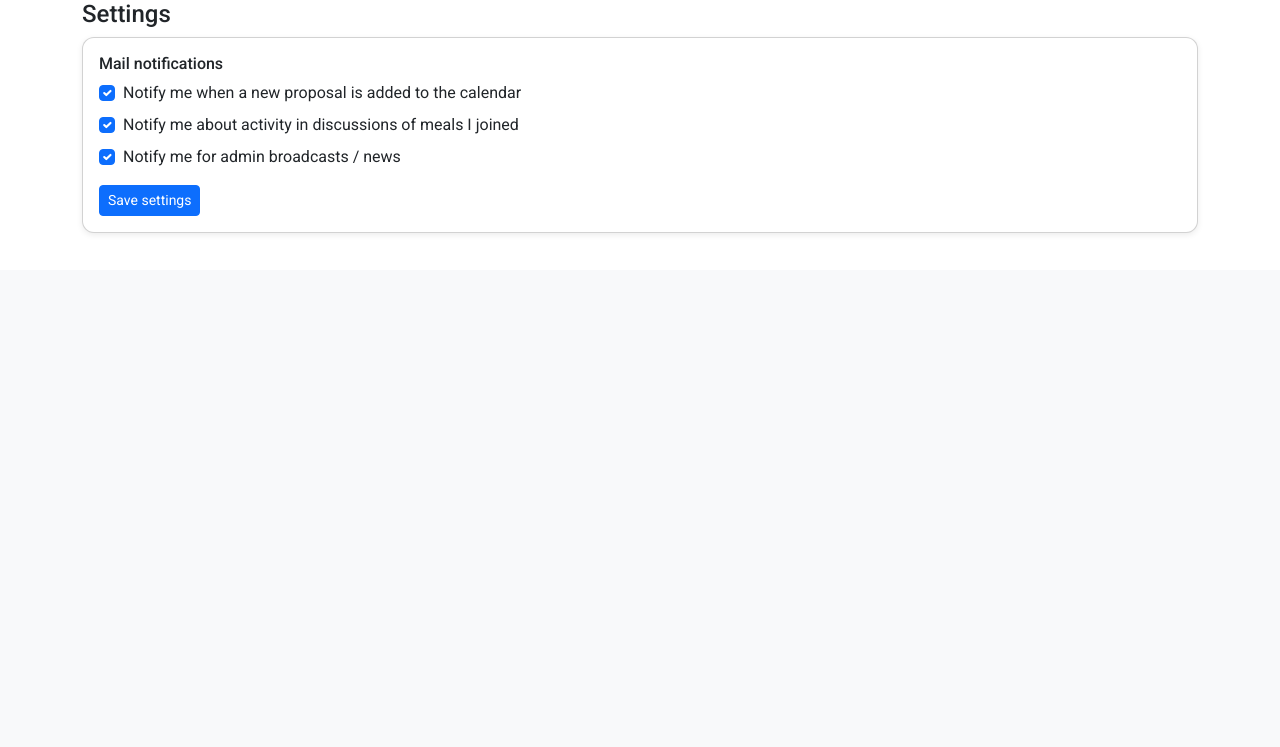
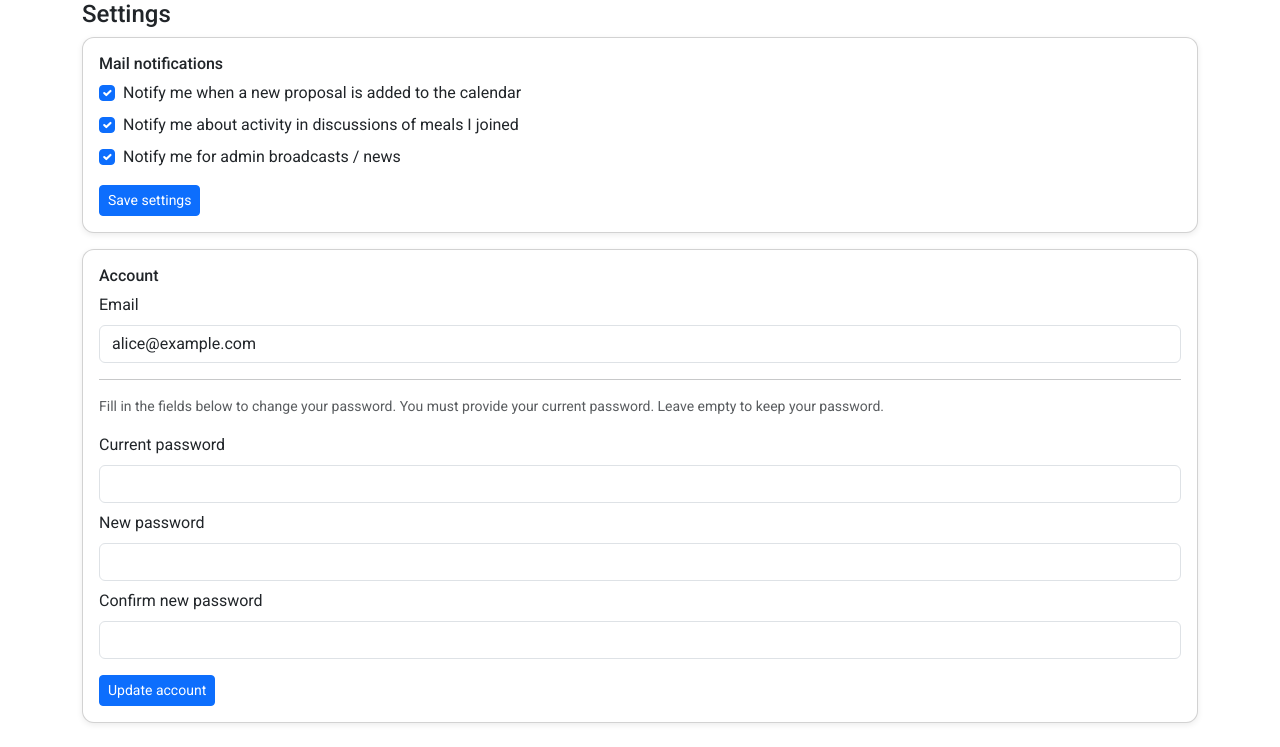
Before and after one commit to tmaiwald/ccm, a Flask app: page /profile/1 in a window 1280 px wide. Shown: the part 530-1277 px from the top of the page. Before the commit the page ends 763 px from the top, so only its background shows below. Run offline with Flask 3, Linux system fonts and the light colour scheme; a user stored in the database is signed in.

Commit message:
update mail and password by user + update mail by admin

```diff
--- a/app/routes.py
+++ b/app/routes.py
@@ -654,12 +654,40 @@ def admin_broadcast():
 @admin_required
 def admin_update_notifications(user_id):
     u = User.query.get_or_404(user_id)
+    # allow admin to change email as well
+    email = (request.form.get('email') or '').strip()
+    if email == '':
+        email = None
+    # remember old email for notifications
+    old_email = u.email
+    if email:
+        other = User.query.filter(User.email == email, User.id != u.id).first()
+        if other:
+            flash('Email already in use by another account', 'warning')
+            return redirect(url_for('main.admin_dashboard'))
+    u.email = email
     # checkboxes: when unchecked browsers may omit them; we included hidden defaults in the form
     u.notify_new_proposal = bool(request.form.get('notify_new_proposal'))
     u.notify_discussion = bool(request.form.get('notify_discussion'))
     u.notify_broadcast = bool(request.form.get('notify_broadcast'))
     db.session.commit()
-    flash('User notification settings updated', 'success')
+
+    # send notifications about email change
+    try:
+        if old_email and old_email != (email or ''):
+            # notify old address that mail was moved
+            subj = f"Mail address has been moved to {email or 'removed'}"
+            body = f"Hello {u.username},\n\nYour account email address for Cleverly Connected Meals (CCM) has been changed by admin {current_user.username}.\nNew address: {email or '(none)'}\n\nIf you did not request this change, please contact your administrator.\n\nBest regards,\nCCM"
+            send_mail(subj, body, [old_email])
+        if email and old_email != email:
+            # confirm to new address
+            subj2 = "You will be notified via this email address"
+            body2 = f"Hello {u.username},\n\nThis email address ({email}) will be used to send notifications from Cleverly Connected Meals (CCM).\nIf you did not expect this, please contact your administrator.\n\nBest regards,\nCCM"
+            send_mail(subj2, body2, [email])
+    except Exception:
+        current_app.logger.exception('Failed to send email-change notifications')
+
+    flash('User updated', 'success')
     return redirect(url_for('main.admin_dashboard'))
 
 
@@ -888,3 +916,78 @@ def my_profile():
     This allows generic links like /profile in emails to work for recipients.
     """
     return redirect(url_for('main.profile', user_id=current_user.id))
+
+
+@main.route('/profile/<int:user_id>/update', methods=['POST'])
+@login_required
+def profile_update_credentials(user_id):
+    u = User.query.get_or_404(user_id)
+    # only allow the owner or admin to change credentials
+    if current_user.id != u.id and not getattr(current_user, 'is_admin', False):
+        flash('Not allowed', 'warning')
+        return redirect(url_for('main.profile', user_id=user_id))
+
+    email = (request.form.get('email') or '').strip()
+    # normalize empty strings to None
+    if email == '':
+        email = None
+
+    # check email uniqueness when provided
+    if email:
+        other = User.query.filter(User.email == email, User.id != u.id).first()
+        if other:
+            flash('Email already in use by another account', 'warning')
+            return redirect(url_for('main.profile', user_id=user_id))
+
+    # handle password change
+    new_password = request.form.get('new_password') or ''
+    new_password_confirm = request.form.get('new_password_confirm') or ''
+    current_password = request.form.get('current_password') or ''
+
+    changed = False
+    # remember old email for notifications
+    old_email = u.email
+    # update email if changed
+    if (email or '') != (u.email or ''):
+        u.email = email
+        changed = True
+
+    # if user wants to change password
+    if new_password or new_password_confirm:
+        if new_password != new_password_confirm:
+            flash('New password and confirmation do not match', 'warning')
+            return redirect(url_for('main.profile', user_id=user_id))
+        # if current user is admin editing another user, allow without current password
+        if current_user.id != u.id and getattr(current_user, 'is_admin', False):
+            # admin handled elsewhere; but allow setting here
+            u.set_password(new_password)
+            changed = True
+        else:
+            # require current password for owner
+            if not u.check_password(current_password):
+                flash('Current password is incorrect', 'warning')
+                return redirect(url_for('main.profile', user_id=user_id))
+            u.set_password(new_password)
+            changed = True
+
+    if changed:
+        db.session.commit()
+
+        # notify about email change when user updates their own email
+        try:
+            if old_email and old_email != (email or ''):
+                subj = f"Mail address has been moved to {email or 'removed'}"
+                body = f"Hello {u.username},\n\nYour account email address for Cleverly Connected Meals (CCM) has been changed.\nNew address: {email or '(none)'}\n\nIf you did not request this change, please contact your administrator.\n\nBest regards,\nCCM"
+                send_mail(subj, body, [old_email])
+            if email and old_email != email:
+                subj2 = "You will be notified via this email address"
+                body2 = f"Hello {u.username},\n\nThis email address ({email}) will be used to send notifications from Cleverly Connected Meals (CCM).\nIf you did not expect this, please contact your administrator.\n\nBest regards,\nCCM"
+                send_mail(subj2, body2, [email])
+        except Exception:
+            current_app.logger.exception('Failed to send email-change notifications')
+
+        flash('Account information updated', 'success')
+    else:
+        flash('No changes detected', 'info')
+
+    return redirect(url_for('main.profile', user_id=user_id))
--- a/app/templates/profile.html
+++ b/app/templates/profile.html
@@ -64,4 +64,34 @@
       {% endif %}
     </div>
   </div>
+
+  {% if current_user.is_authenticated and current_user.id == user.id %}
+  <div class="card mb-3">
+    <div class="card-body">
+      <h6>Account</h6>
+      <form method="post" action="{{ url_for('main.profile_update_credentials', user_id=user.id) }}">
+        <div class="mb-2">
+          <label class="form-label">Email</label>
+          <input type="email" name="email" class="form-control" value="{{ user.email or '' }}" placeholder="you@example.com">
+        </div>
+        <hr>
+        <p class="small text-muted">Fill in the fields below to change your password. You must provide your current password. Leave empty to keep your password.</p>
+        <div class="mb-2">
+          <label class="form-label">Current password</label>
+          <input type="password" name="current_password" class="form-control" autocomplete="current-password">
+        </div>
+        <div class="mb-2">
+          <label class="form-label">New password</label>
+          <input type="password" name="new_password" class="form-control" autocomplete="new-password">
+        </div>
+        <div class="mb-2">
+          <label class="form-label">Confirm new password</label>
+          <input type="password" name="new_password_confirm" class="form-control" autocomplete="new-password">
+        </div>
+        <button class="btn btn-sm btn-primary mt-2">Update account</button>
+      </form>
+    </div>
+  </div>
+  {% endif %}
+
 {% endblock %}
```
Also changed, not shown: app/templates/admin_dashboard.html (+11 -2 lines), 2 other files.
